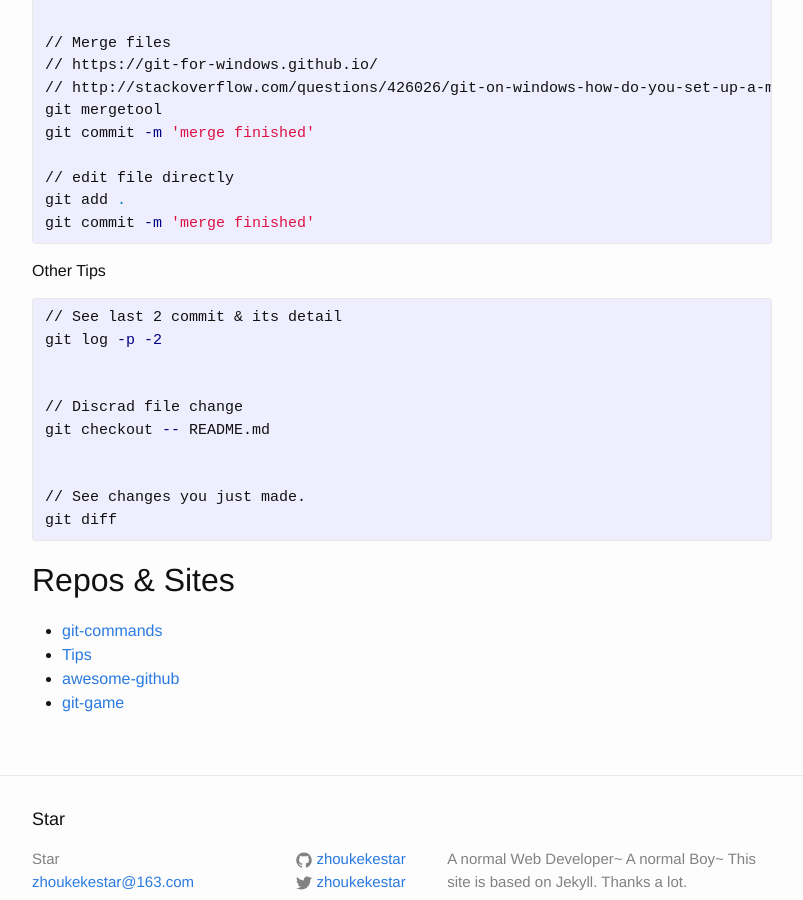
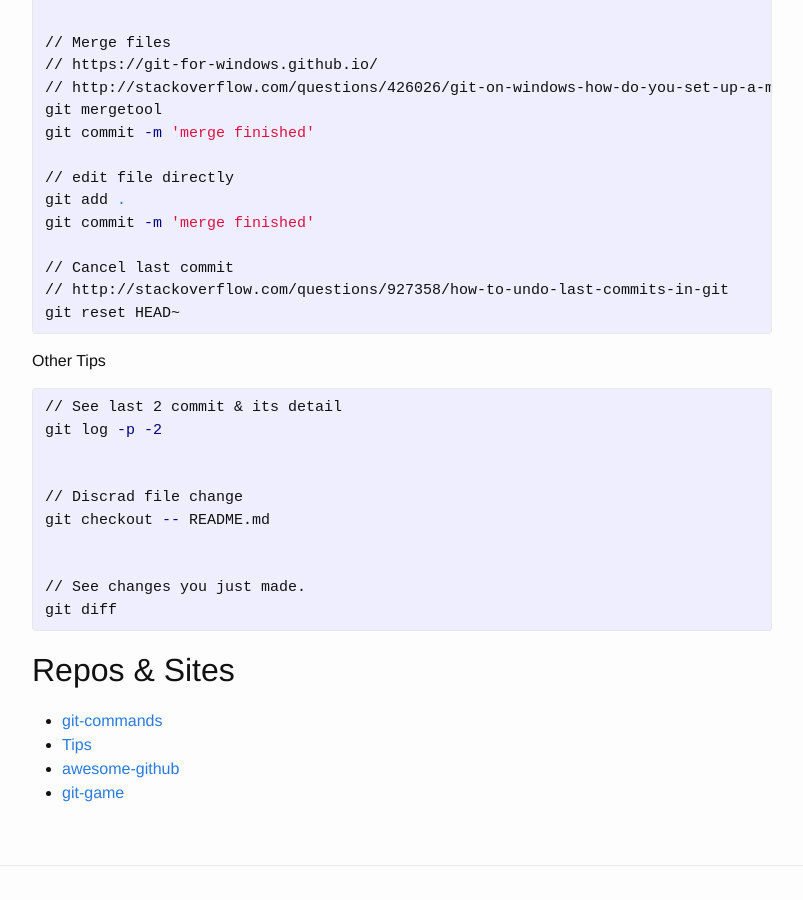
Before and after one commit to zhoukekestar/notes, a Jekyll site: the page built from _posts/2016-07-21-git-tips.markdown, in a window 1280 px wide and 900 px high, scrolled down 1828 px. Shown: the whole window, without its empty margins (238-1041 px from the left). Built offline with Jekyll 4.4.1, drawn with Linux system fonts in a browser that asks for light colours; some of the changed text lies outside the part shown.

Commit message:
cancel a commit

```diff
--- a/_posts/2016-07-21-git-tips.markdown
+++ b/_posts/2016-07-21-git-tips.markdown
@@ -91,6 +91,11 @@ git commit -m 'merge finished'
 git add .
 git commit -m 'merge finished'
 
+// Cancel last commit
+// http://stackoverflow.com/questions/927358/how-to-undo-last-commits-in-git
+git reset HEAD~
+
+
 {% endhighlight %}
 
 Other Tips
```
Also changed, not shown: other parts of _posts/2016-07-21-git-tips.markdown (+1 -1 lines).
